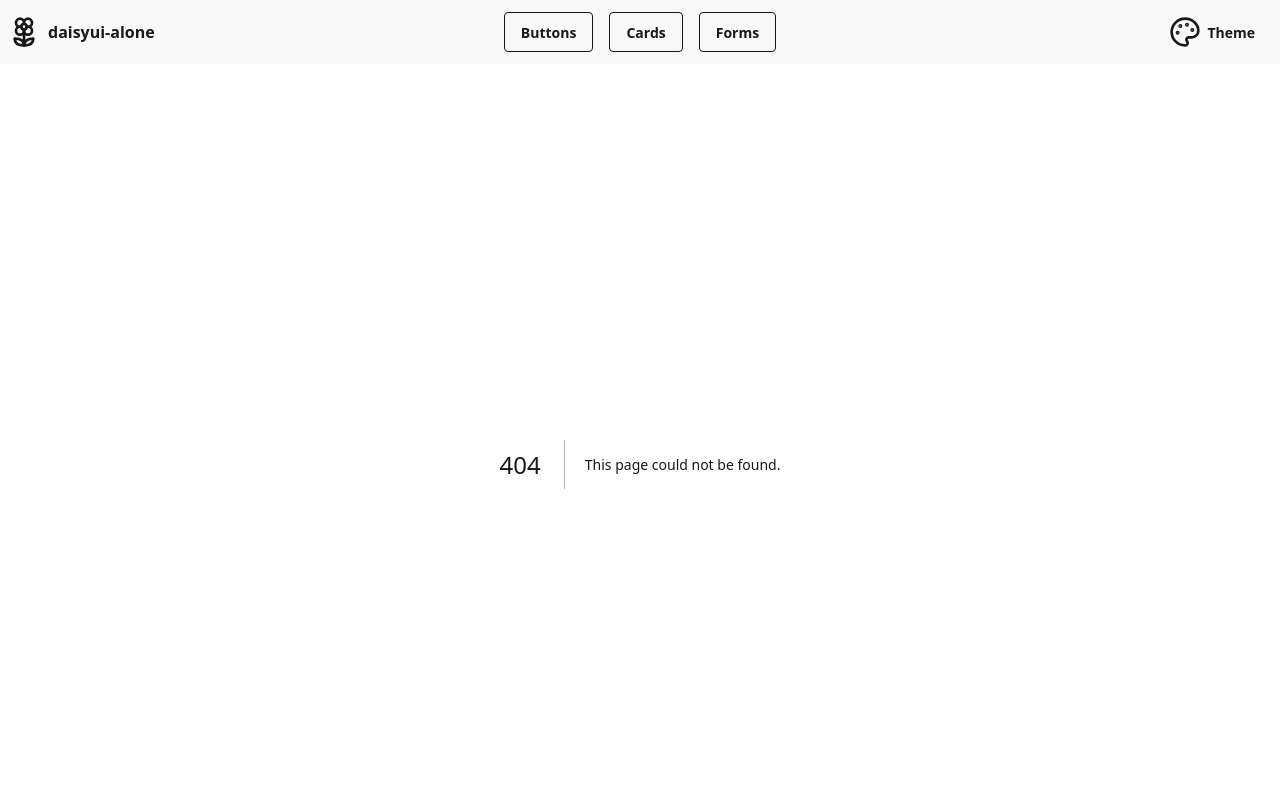
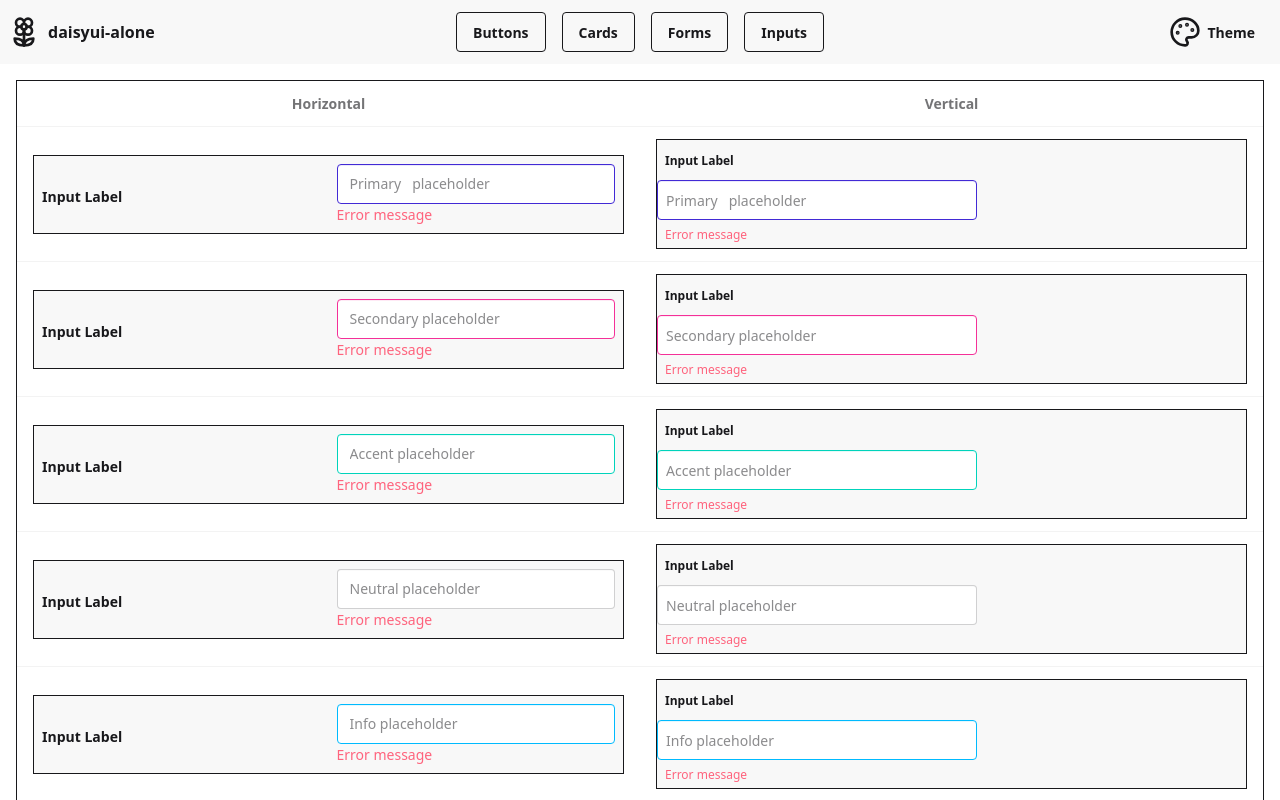
Before and after one commit to craigmcc/craigmcc-turborepo, a Next.js app in the folder apps/daisy-alone/: page /inputs in a window 1280 px wide. Before the commit this address had no page. Shown: the top 800 px of the page. Built offline with nearby package versions, Linux system fonts and the light colour scheme.

Commit message:
Implement InputsPage.

```diff
--- /dev/null
+++ b/apps/daisy-alone/src/app/inputs/page.tsx
@@ -0,0 +1,19 @@
+/**
+ * Inputs page.
+ */
+
+// External Imports ----------------------------------------------------------
+
+// Internal Imports ----------------------------------------------------------
+
+import { Inputs } from "@/components/examples/Inputs";
+
+// Public Objects ------------------------------------------------------------
+
+export default function InputsPage() {
+  return (
+    <div className="p-4">
+      <Inputs/>
+    </div>
+  );
+}
--- a/apps/daisy-alone/src/components/examples/Cards.tsx
+++ b/apps/daisy-alone/src/components/examples/Cards.tsx
@@ -114,7 +114,7 @@ type SimpleCardProps = {
   size?: string;
 }
 
-export function SimpleCard({ border, color, size }: SimpleCardProps) {
+function SimpleCard({ border, color, size }: SimpleCardProps) {
 
   const cardClassNames = clsx(
     "card w-96",
--- /dev/null
+++ b/apps/daisy-alone/src/components/examples/Inputs.tsx
@@ -0,0 +1,146 @@
+/**
+ * Inputs example component.
+ */
+
+// External Modules ----------------------------------------------------------
+
+import clsx from "clsx";
+
+// Internal Modules ----------------------------------------------------------
+
+// Public Objects ------------------------------------------------------------
+
+export function Inputs() {
+  return (
+    <div className="grid grid-cols-2 border border-base-content bg-base-100">
+      <table className="table">
+        <thead>
+        <tr>
+          <th className="text-center"><h1>Horizontal</h1></th>
+        </tr>
+        </thead>
+        <tbody>
+        {Array.from(COLOR_CLASSES.keys()).map((color) => (
+          <tr key={color}>
+            <td>
+              <HorizontalInput
+                color={color}
+                label="Input Label"
+                message="Error message"
+                placeholder={`${color} placeholder`}
+              />
+            </td>
+          </tr>
+        ))}
+        </tbody>
+      </table>
+      <table className="table">
+        <thead>
+        <tr>
+          <th className="text-center"><h1>Vertical</h1></th>
+        </tr>
+        </thead>
+        <tbody>
+        {Array.from(COLOR_CLASSES.keys()).map((color) => (
+          <tr key={color}>
+            <td>
+              <VerticalInput
+                color={color}
+                label="Input Label"
+                message="Error message"
+                placeholder={`${color} placeholder`}
+              />
+            </td>
+          </tr>
+        ))}
+        </tbody>
+      </table>
+    </div>
+  );
+}
+
+// Private Objects -----------------------------------------------------------
+
+const COLOR_CLASSES = new Map<string, string>([
+  ["Primary  ", "input-primary"],
+  ["Secondary", "input-secondary"],
+  ["Accent", "input-accent"],
+  ["Neutral", "neutral"],
+  ["Info", "input-info"],
+  ["Success", "input-success"],
+  ["Warning", "input-warning"],
+  ["Error", "input-error"],
+]);
+
+const SIZE_CLASSES = new Map<string, string>([
+  ["XSmall", "input-xs"],
+  ["Small", "input-sm"],
+  ["Medium", "input-md"],
+  ["Large", "input-lg"],
+  ["XLarge", "input-xl"],
+]);
+
+type HorizontalInputProps = {
+  // Color name (if any)
+  color?: string;
+  // Field label
+  label: string;
+  // Error message (if any)
+  message?: string;
+  // Placeholder text (if any)
+  placeholder?: string;
+  // Size name (if any)
+  size?: string;
+}
+
+function HorizontalInput({ color, label, message, placeholder, size }: HorizontalInputProps) {
+  const inputClassNames = clsx(
+    "input w-full max-w-xs",
+    color ? COLOR_CLASSES.get(color) : null,
+    size ? SIZE_CLASSES.get(size) : null,
+  );
+
+  return (
+    <div className="grid grid-cols-2 border border-base-content bg-base-200">
+      <legend className="fieldset-legend p-2">
+        {label}
+      </legend>
+      <div className="p-2">
+        <input type="text" placeholder={placeholder} className={inputClassNames} />
+        {message && <p className="label text-error">{message}</p>}
+      </div>
+    </div>
+  );
+}
+
+type VerticalInputProps = {
+  // Color name (if any)
+  color?: string;
+  // Field label
+  label: string;
+  // Error message (if any)
+  message?: string;
+  // Placeholder text (if any)
+  placeholder?: string;
+  // Size name (if any)
+  size?: string;
+}
+
+function VerticalInput({ color, label, message, placeholder, size }: VerticalInputProps) {
+
+  const inputClassNames = clsx(
+    "input w-full max-w-xs",
+    color ? COLOR_CLASSES.get(color) : null,
+    size ? SIZE_CLASSES.get(size) : null,
+    "px-2",
+  );
+
+  return (
+    <div className="fieldset border border-base-content bg-base-200">
+      {label && <legend className="fieldset-legend p-2">{label}</legend>}
+      <input type="text" placeholder={placeholder} className={inputClassNames} />
+      {message && <p className="label text-error px-2">{message}</p>}
+    </div>
+  );
+
+}
--- a/apps/daisy-alone/src/components/layout/NavBar.tsx
+++ b/apps/daisy-alone/src/components/layout/NavBar.tsx
@@ -27,6 +27,7 @@ export function NavBar() {
         <Link className="btn btn-outline" href="/buttons">Buttons</Link>
         <Link className="btn btn-outline" href="/cards">Cards</Link>
         <Link className="btn btn-outline" href="/forms">Forms</Link>
+        <Link className="btn btn-outline" href="/inputs">Inputs</Link>
       </div>
 
       <div className="navbar-end">
```
